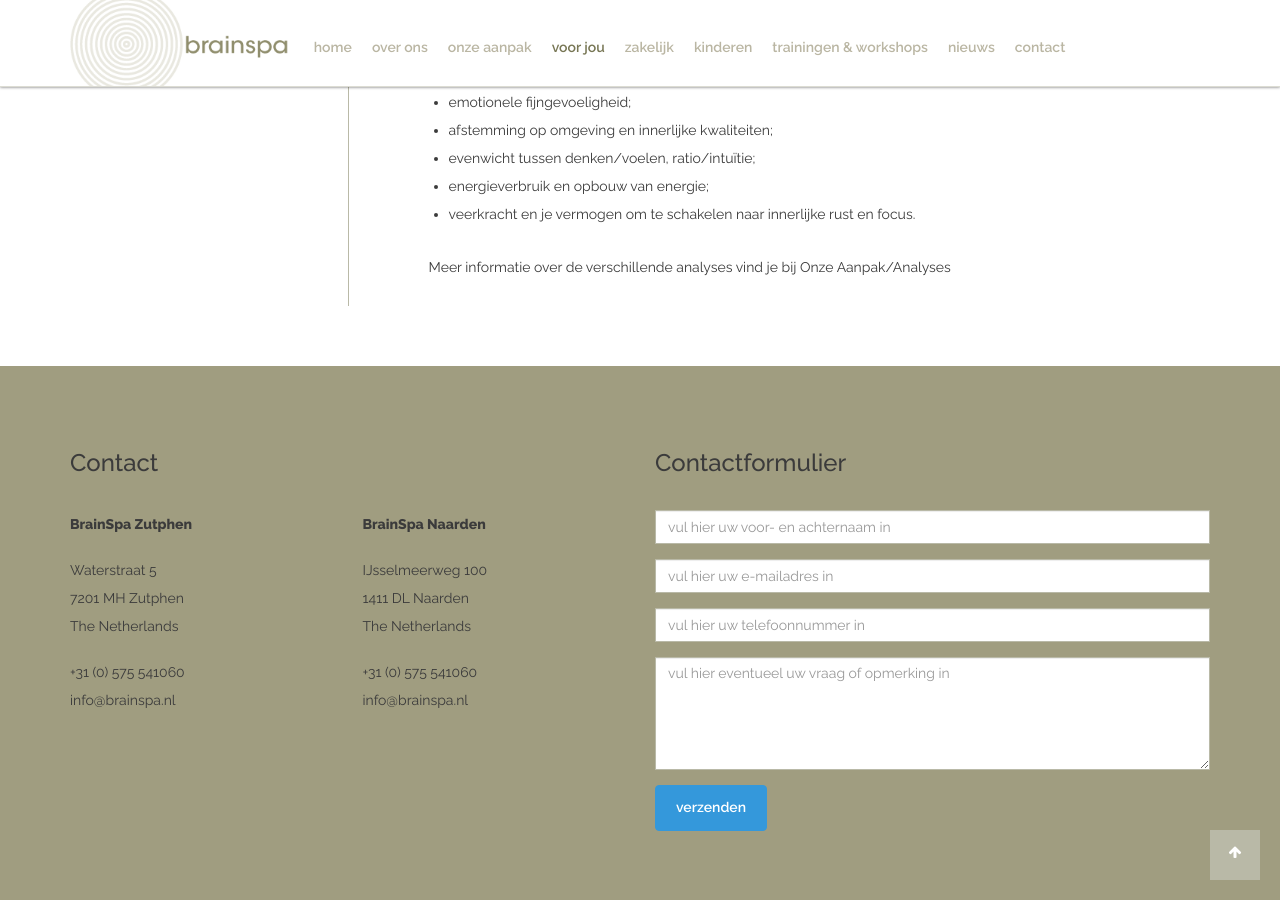
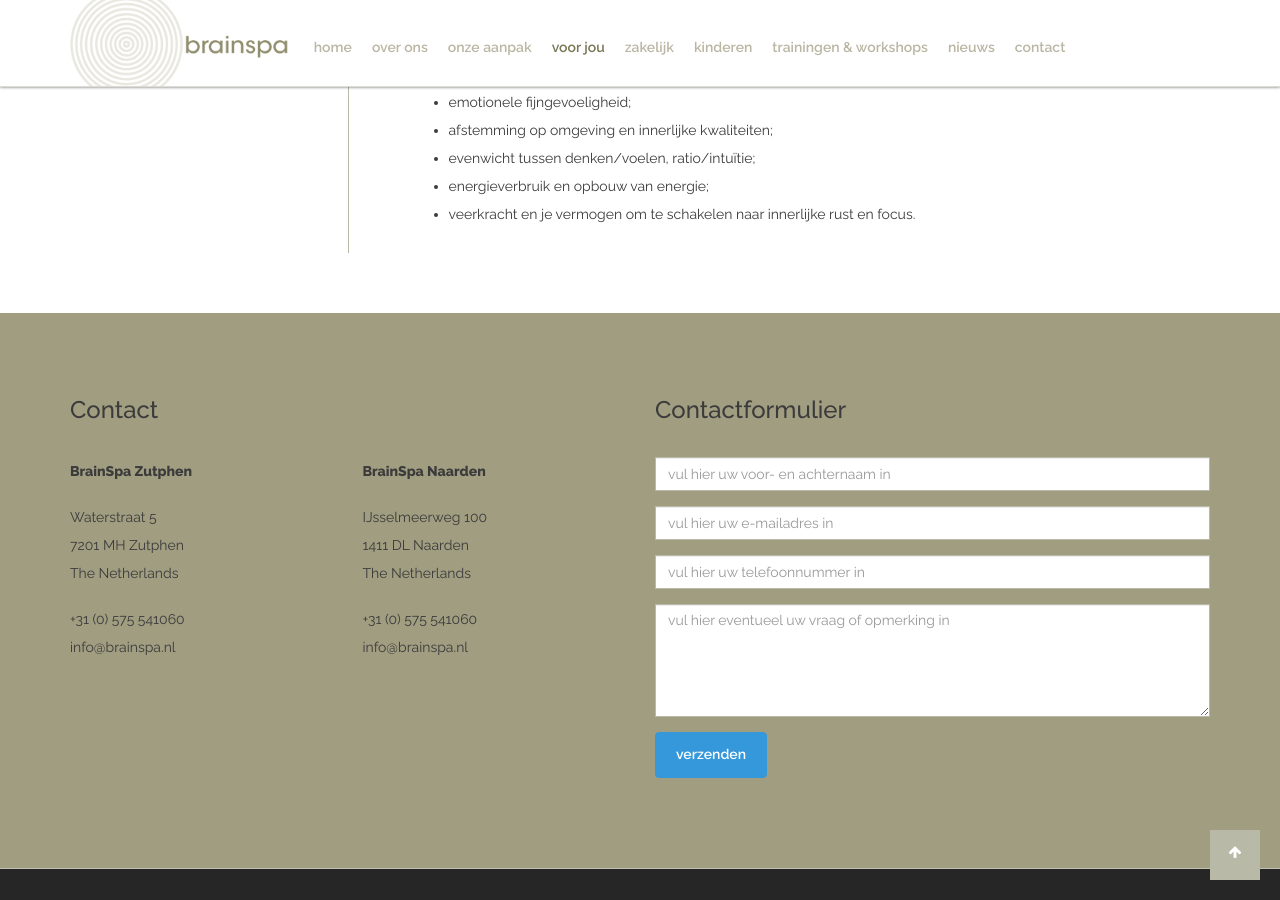
Before and after one commit to dveninga/brainspa, a Jekyll site: the page built from voor-jou/analyse.md, in a window 1280 px wide and 900 px high, scrolled down 779 px. Built offline with Jekyll 4.4.1, drawn with Linux system fonts in a browser that asks for light colours; part of the change alters nothing that is shown.

Commit message:
Updated analyse.md

```diff
--- a/voor-jou/analyse.md
+++ b/voor-jou/analyse.md
@@ -3,9 +3,11 @@ layout: page
 title: Analyse
 active: analyse
 class: analyse
-parent: voor-jou
+parent: "voor-jou"
 banner: contact.jpg
+published: true
 ---
+
 Ben je op een punt gekomen waarin je jezelf vrij wilt maken van klachten of clusters van symptomen zoals burn out, depressie, ADHD, angst, slaapproblemen, etc.? Wil jij beter afgestemd raken op jouw unieke kwaliteiten of je kern versterken? Dan is een analyse de  eerste stap zijn naar meer inzicht en het maken van een shift. Wij leggen de link tussen jouw mindset, je klachten en de innerlijke dynamiek op het niveau van brein en stress-mechanismen. De analyse laat zien waar jouw kwaliteiten liggen en hoe jij de shift kunt maken naar een betere brein conditie, lichamelijke ontspanning en een goede mindset. De neurofysiologische meting geeft een helder beeld van onder andere:
 
 * hoe jij prikkels verwerkt en belastbaarheid;
@@ -18,5 +20,3 @@ Ben je op een punt gekomen waarin je jezelf vrij wilt maken van klachten of clus
 * evenwicht tussen denken/voelen, ratio/intuïtie;
 * energieverbruik en opbouw van energie;
 * veerkracht en je vermogen om te schakelen naar innerlijke rust en focus.
-
-Meer informatie over de verschillende analyses vind je bij Onze Aanpak/Analyses
```
